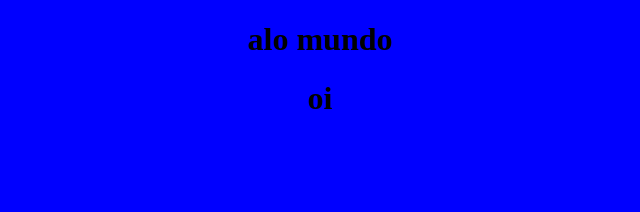
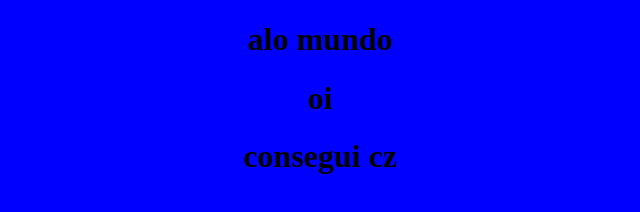
Before and after one commit to guilhermeaugustopiresdasilva/materialiw, a plain HTML site: page index.html in a window 1280 px wide. Shown: the whole page, without its empty margins (320-960 px from the left). Drawn offline with Linux system fonts and the light colour scheme.

Commit message:
alteração

```diff
--- a/index.html
+++ b/index.html
@@ -19,6 +19,7 @@
 <body>
   <h1>alo mundo</h1>
   <h1>oi</h1>
+  <h1>consegui cz</h1>
 
 </body>
 </html>
```
